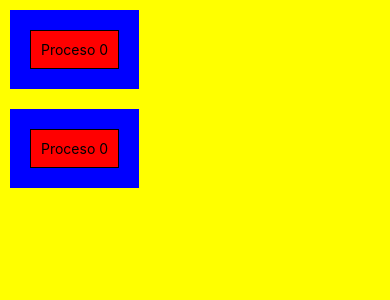
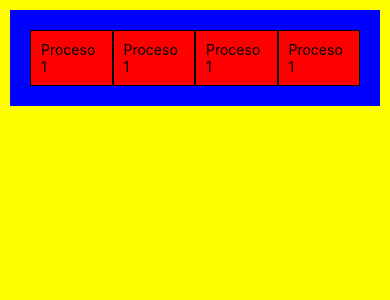
Before and after one commit to GranOla18/RoundRobinSolver, a React Native app: screen / in a window 390 px wide. Both pictures are taken after a click on the button "RESOLVER". Shown: the top 300 px of the page. Built offline with nearby package versions, Linux system fonts and the light colour scheme.

Commit message:
Processes test, Solver -> SolverScreen refactor
Some functionality tests for the rendering of the processes.

```diff
--- a/App.js
+++ b/App.js
@@ -1,7 +1,7 @@
 import { useState, useEffect } from 'react'
 import { StyleSheet, Text, View, TextInput } from 'react-native';
 import StartScreen from './screens/StartScreen';
-import Solver from './screens/Solver';
+import Solver from './screens/SolverScreen';
 
 export default function App() {
 
--- a/screens/Solver.js
+++ b/screens/SolverScreen.js
@@ -9,20 +9,31 @@ const Solver = ({numProc, quantum}) => {
 
 
     let processes = []
+    let procQueue = []
+    let content = []
+    let process = 1;
+    let done = false
+
+    console.log('process', process)
 
     for (var i = 0; i < numProc; i++) {
-        processes.push(<Text style={styles.process}>Proceso {i}</Text>)
+        processes.push(<ProcessContainer key={i + 10}>{content}</ProcessContainer>)
     }
 
+    do {
+        content.push(
+            <Text key={process} style={styles.process}>Proceso {i}</Text>
+        )
+        if(process === 4) {
+            done = true
+            console.log('Aki')
+        }
+        process++
+    } while(!done)
 
   return (
       <View style={styles.screen}>
-          <ProcessContainer>
-            {processes}
-          </ProcessContainer>
-          <ProcessContainer>
-            {processes}
-          </ProcessContainer>
+          {processes}
       </View>
 
     )
```
Also changed, not shown: screens/SetValuesScreen.js (added).
